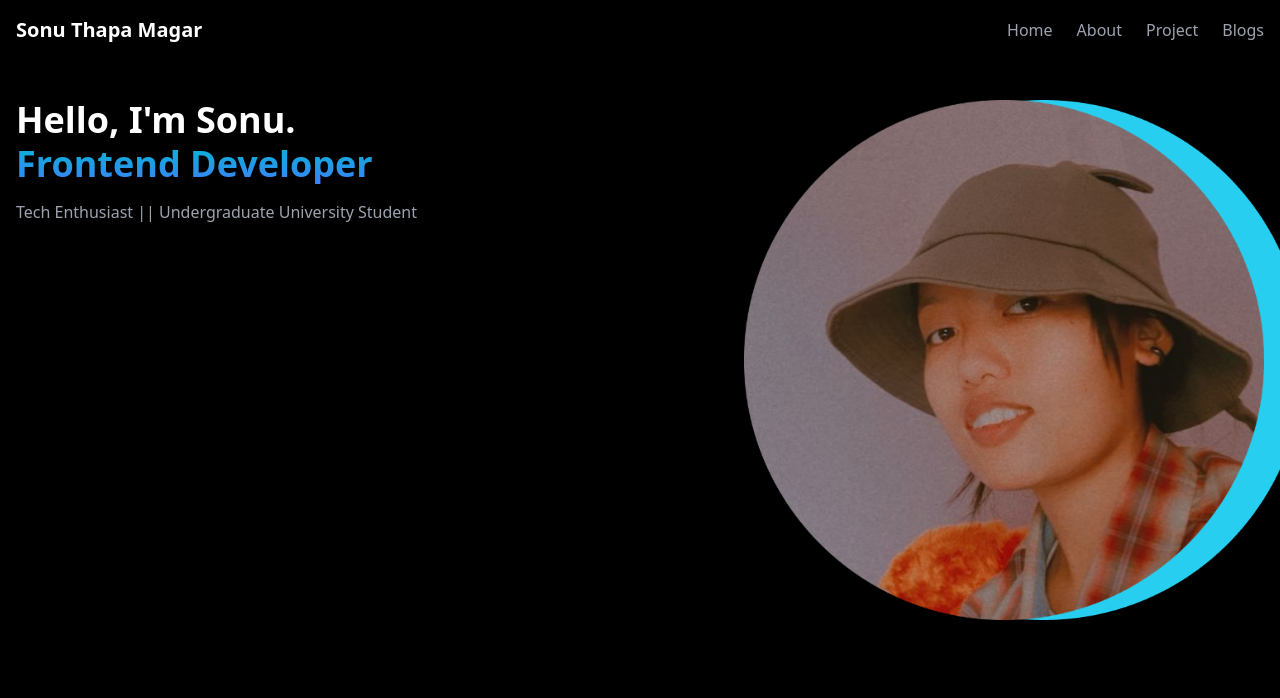
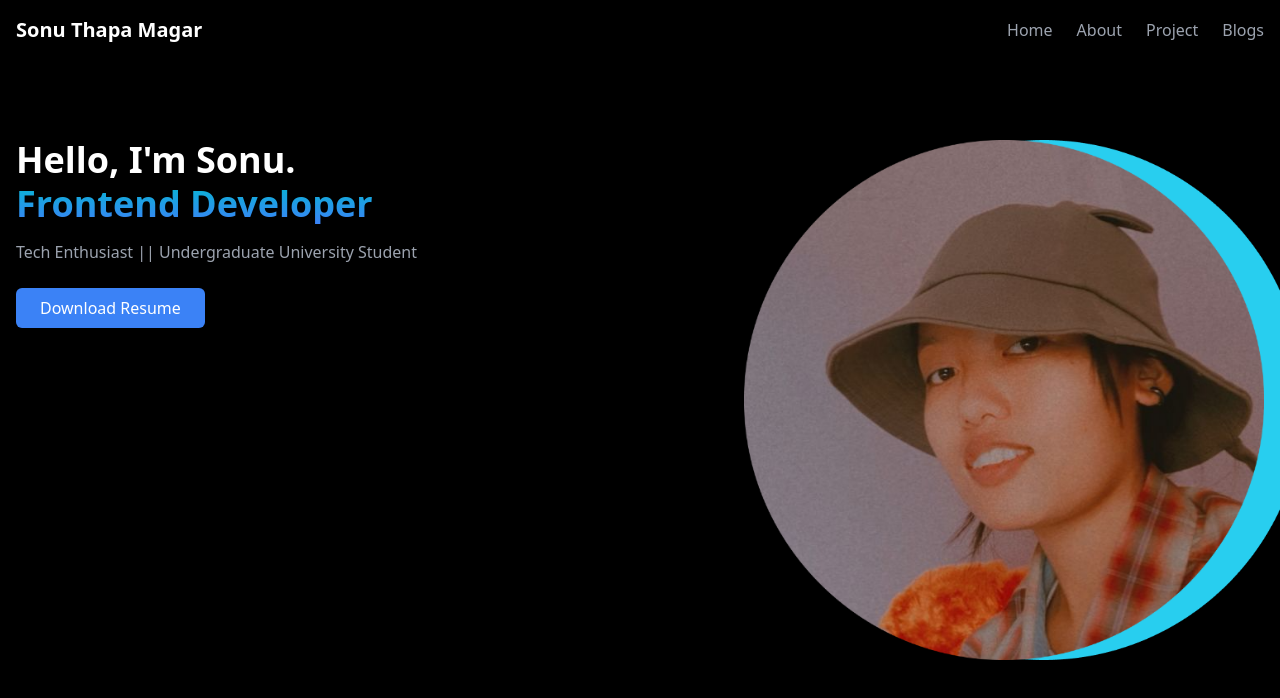
Before and after one commit to SonuThapaMagar/sonuthapamagar, a React (Vite) app in the folder portfolio/: page / in a window 1280 px wide. Shown: the top 698 px of the page. Built offline with nearby package versions, Linux system fonts and the light colour scheme.

Commit message:
Resume download feature added

```diff
--- a/portfolio/src/App.jsx
+++ b/portfolio/src/App.jsx
@@ -47,7 +47,7 @@ function App() {
       {/* Introduction Section Started */}
       <main>
         <section>
-          <div className="container m-auto px-4 py-10 flex gap-3">
+          <div className="container m-auto my-10 px-4 py-10 flex gap-3">
             <div>
               <h1 className="font-bold text-4xl">Hello, I'm Sonu.</h1>
               <h1 className="font-bold text-4xl mt-1 gradient-text">
@@ -56,10 +56,27 @@ function App() {
               <p className="mt-4 text-gray-400">
                 Tech Enthusiast || Undergraduate University Student{" "}
               </p>
+              {/* Download Resume Button */}
+              <a
+                href="/resume.pdf" // The path to the resume PDF in the public folder
+                download
+                className="mt-6 inline-block bg-blue-500 text-white py-2 px-6 rounded-md hover:bg-blue-600 transition duration-300"
+              >
+                Download Resume
+              </a>
             </div>
             <div className="relative ml-auto">
-              <img src={Profile} alt="Sonu Thapa Magar" width={520} className="relative z-10" />
-              <img src={ProfileBg} alt="" className="absolute top-0 left-10 z-0" />
+              <img
+                src={Profile}
+                alt="Sonu Thapa Magar"
+                width={520}
+                className="relative z-10"
+              />
+              <img
+                src={ProfileBg}
+                alt=""
+                className="absolute top-0 left-10 z-0"
+              />
             </div>
           </div>
         </section>
```
Also changed, not shown: 1 other file (tests, documents, lock files or other folders).
